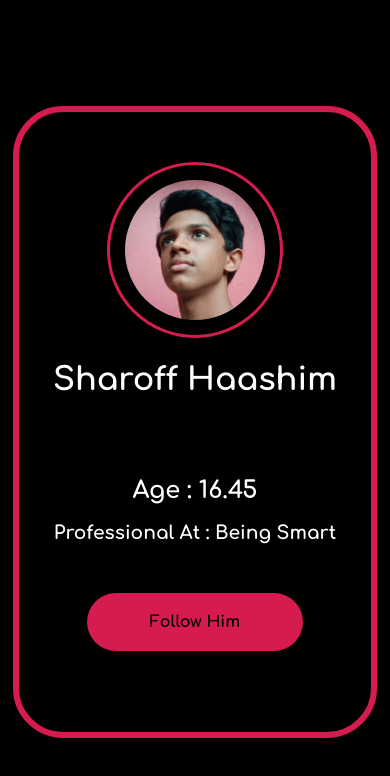
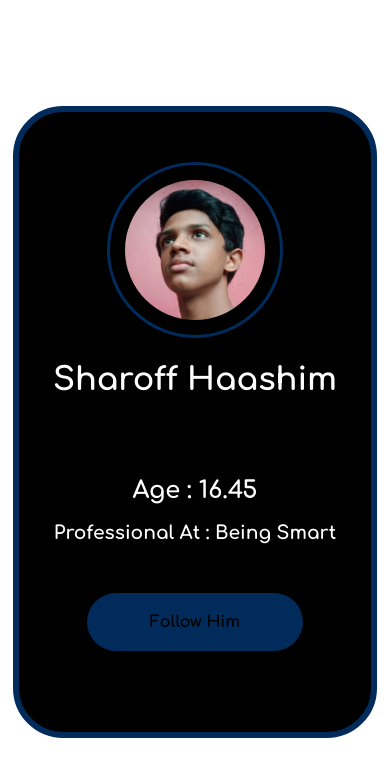
Before and after one commit to Sharoff2006/Sharoff2006.github.io, a plain HTML site: page index.html in a window 390 px wide. Drawn offline with Linux system fonts and the light colour scheme.

Commit message:
Border color change

```diff
--- a/style.css
+++ b/style.css
@@ -24,7 +24,7 @@ body {
   background-color: #000000;
   text-align: center;
   border-radius: 50px;
-  border: 5px solid #D61C4E;
+  border: 5px solid #002B5B;
   padding: 10px;
 }
 
@@ -35,7 +35,7 @@ img {
   margin: 20px;
   margin-top: 40px;
   padding: 15px;
-  border: 3px solid #D61C4E;
+  border: 3px solid #002B5B;
 }
 
 h1 {
@@ -51,9 +51,9 @@ h3 {
 
 a {
   text-decoration: none;
-  color: black;
+  color: white;
   border-radius: 30px;
-  background-color: #D61C4E;
+  background-color: #002B5B;
   padding: 20px;
   padding-left: 63px;
   padding-right: 63px;
@@ -68,7 +68,7 @@ a:hover {
 
 @media (max-width: 600px) {
   body {
-    background-color: rgb(0, 0, 0);
+    background-color: #57C5B6
     display: flex;
     justify-content: center;
     align-items: center;
@@ -80,7 +80,7 @@ a:hover {
     src: url(Fonts/Comfortaa-Bold.woff) format("woff");
   }
   .container {
-    border: 6px solid #D61C4E;
+    border: 6px solid #002B5B;
     font-family: "Comfy", cursive;
     justify-content: center;
     align-items: center;
@@ -97,7 +97,7 @@ a:hover {
     margin: 20px;
     margin-top: 40px;
     padding: 15px;
-    border: 3px solid #D61C4E;
+    border: 3px solid #002B5B;
   }
   h1 {
     margin: 10px;
@@ -112,7 +112,7 @@ a:hover {
     text-decoration: none;
     color: black;
     border-radius: 30px;
-    background-color: #D61C4E;
+    background-color: #002B5B;
     padding: 20px;
     padding-left: 63px;
     padding-right: 63px;
```
